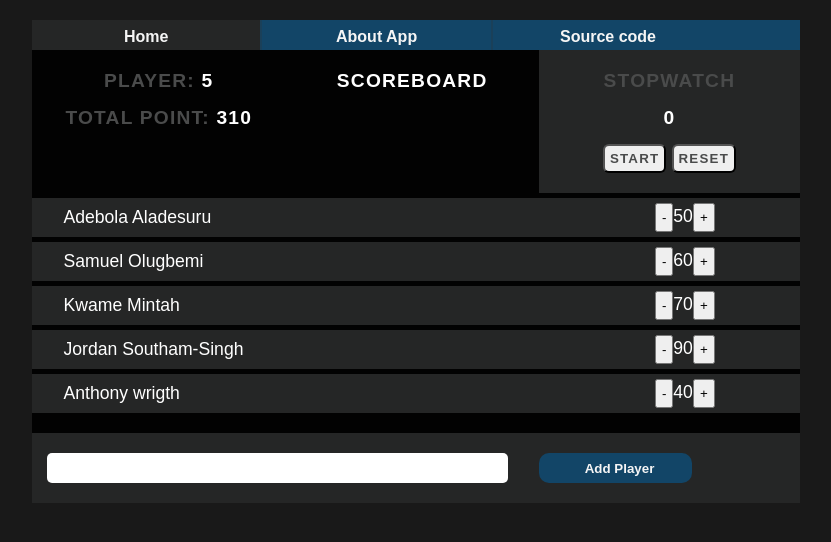
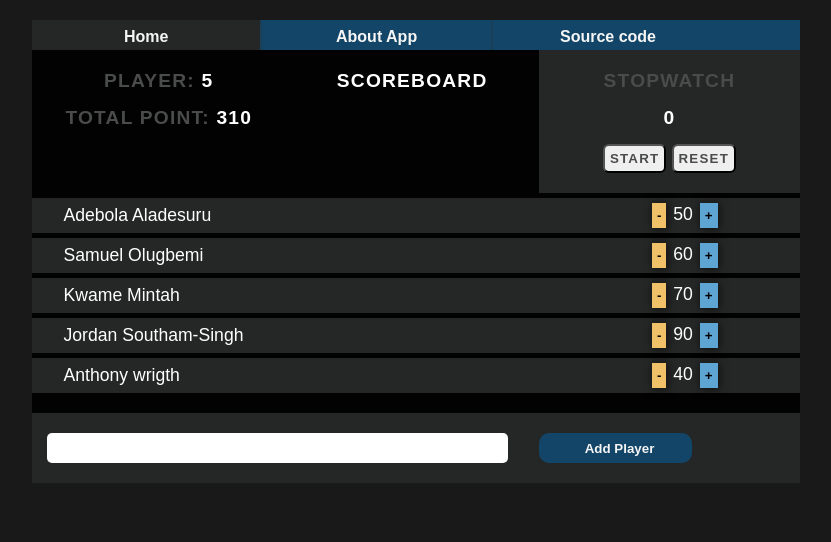
Before and after one commit to aladesuru/reactproject, a React (Create React App) app: page /#/ in a window 1280 px wide. Shown: the top 542 px of the page, without its empty margins (224-1055 px from the left). Built offline with nearby package versions, Linux system fonts and the light colour scheme.

Commit message:
making it pretty

```diff
--- a/src/index.css
+++ b/src/index.css
@@ -253,6 +253,7 @@ body {
 {
 	cursor: pointer;
 }
+
 .player
 {
 	margin:5px 0;
@@ -264,11 +265,12 @@ body {
 {
 	display: inline-block;
 	vertical-align: middle;
-	/*border: 1px solid red;*/
 }
 .player_name
 {
 	width: 70%;
+	word-break: keep-all;
+	word-wrap: break-word;
 }
 .player_score
 {
@@ -283,6 +285,25 @@ body {
 {
 	color: #000;
 	padding: 5px;
+	border: none;
+	box-shadow: 1px 1px 10px rgba(0,0,0, .7);
+	font-weight: bolder;
+
+
+}
+.counter-container button:first-child
+{
+	background-color: #f1c16a;
+}
+
+.counter-container button:last-child
+{
+	background-color: #5ea5d4;
+}
+
+.counter-container span
+{
+	margin: 0 3%;
 }
 
 .player_score button:hover
@@ -290,12 +311,10 @@ body {
 	cursor: pointer;
 }
 
-
-
 .player_name span
 {
 	padding: 3px;
-	margin-right: 2%;
+	margin: 0 1%;
 	color: #ee1818;
 	background-color: #fff;
 	text-align: center;
@@ -305,13 +324,21 @@ body {
 	transition: opacity .55s ease-out;
 }
 
+
+
 @media all and (max-width: 768px)
 {
-		.player
-		{
-			font-size: .78em;
-		}
+	.player
+	{
+		font-size: .68em;
+	}
+
+	.player_name span
+	{
+		opacity: 1;
+	}
 }
+
 @media all and (min-width: 769px)
 {
 	.player
@@ -319,8 +346,18 @@ body {
 		font-size: .89em;
 	}
 
+	.player_name span
+	{
+		opacity: 0;
+	}
+
+	.player_name:hover span
+	{
+		opacity: 1;
+	}
 
 }
+
 @media all and (min-width: 900px)
 {
 	.player
@@ -328,6 +365,7 @@ body {
 		font-size: .89em;
 	}
 }
+
 @media all and (min-width: 1200px)
 {
 	.player
@@ -335,6 +373,8 @@ body {
 		font-size: 1.1em;
 	}
 }
+
+
 /************** Add Player Form ******************/
 .AddPlayerForm
 {
@@ -392,22 +432,22 @@ body {
 {
 	.AddPlayerForm input[type="text"]
 	{
-		width: 40%;
+		width: 60%;
 	}
 	.AddPlayerForm input[type="submit"]
 	{
-		width: 40%;
+		width: 30%;
 	}
 }
 
-/************** About page ******************/
+/************** About  and source code page ******************/
 
 .about,
 .sourcecode
 {
 	background-color: #252626;
-	/*height: 300px;*/
 	padding: 10px;
+	line-height: 1.5em;
 }
 .about h2,
 .sourcecode h2
```
